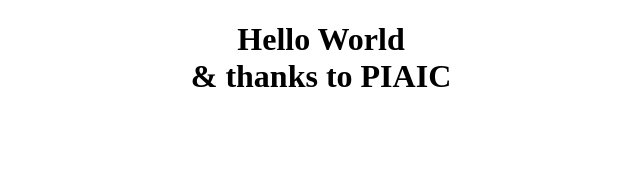
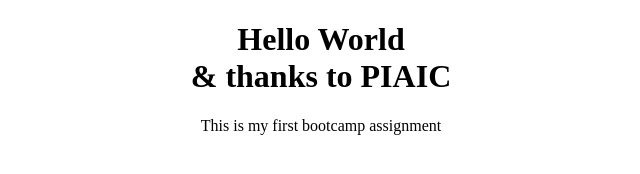
Before and after one commit to srehanpk/boot-camp, a plain HTML site: page index.html in a window 1280 px wide. Shown: the whole page, without its empty margins (319-959 px from the left). Drawn offline with Linux system fonts and the light colour scheme.

Commit message:
add new paragraph

```diff
--- a/index.html
+++ b/index.html
@@ -7,6 +7,9 @@
 
 <center>
 	<h1>Hello World <br>& thanks to PIAIC </h1>
+
+	<p>This is my first bootcamp assignment</p>
 </center>
+
 </body>
 </html>
```
